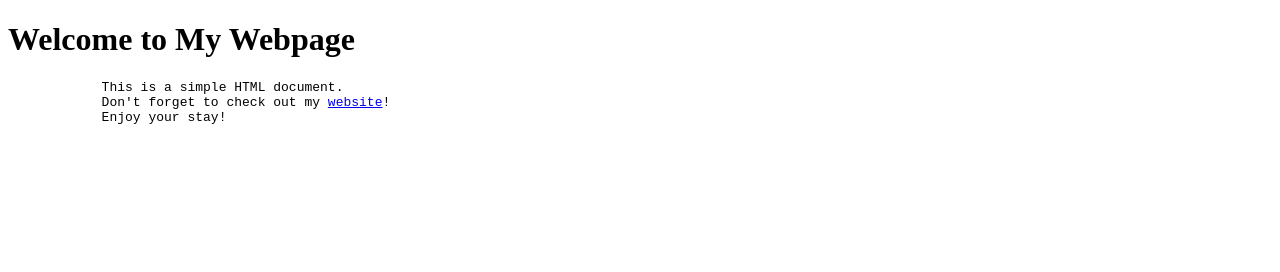
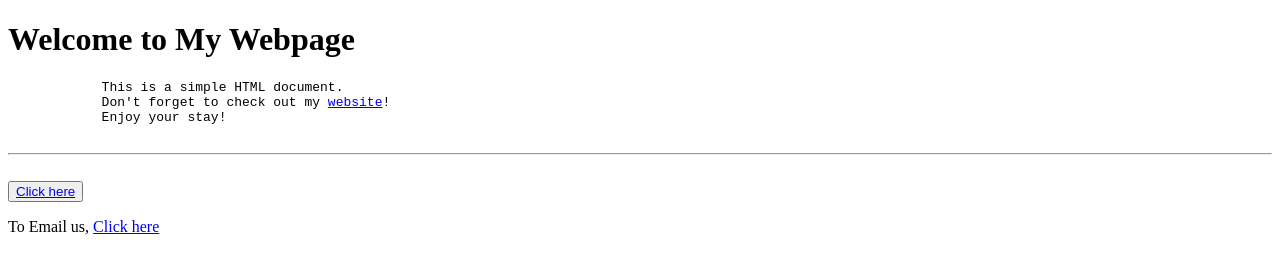
Before and after one commit to SakiburRahmann/web-dev-practice, a plain HTML site: page htmlAndCss/index.html in a window 1280 px wide. Drawn offline with Linux system fonts and the light colour scheme.

```diff
--- a/htmlAndCss/index.html
+++ b/htmlAndCss/index.html
@@ -10,5 +10,20 @@
             Don't forget to check out my <a href="https://example.com">website</a>!
             Enjoy your stay!
         </pre>
+        <hr>
+        <br>
+        <button><a href="https://www.google.com/"
+            target="_blank"
+            title="Goes to Google">
+            Click here
+        </a></button>
+        <p>
+            To Email us,
+            <a href="mailto: sakib20040113@gmail.com"
+            target="_blank"
+            title="Goes to Email">
+            Click here</a>
+        </p>
+
     </body>
 </html>
```
